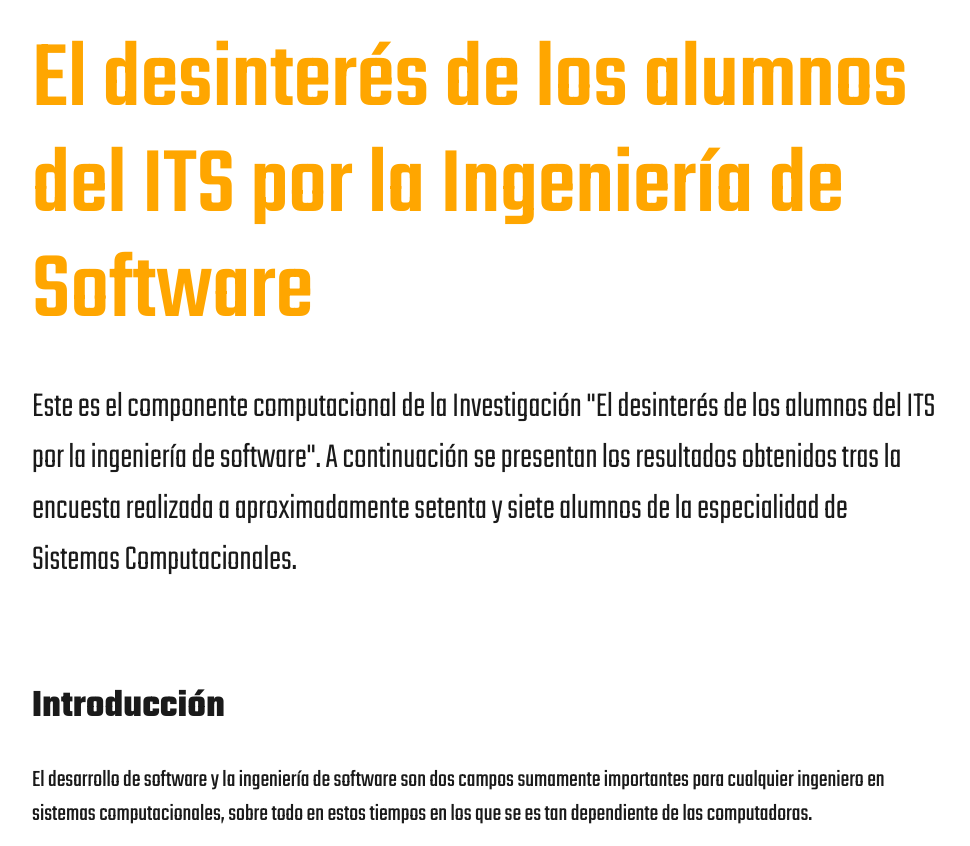
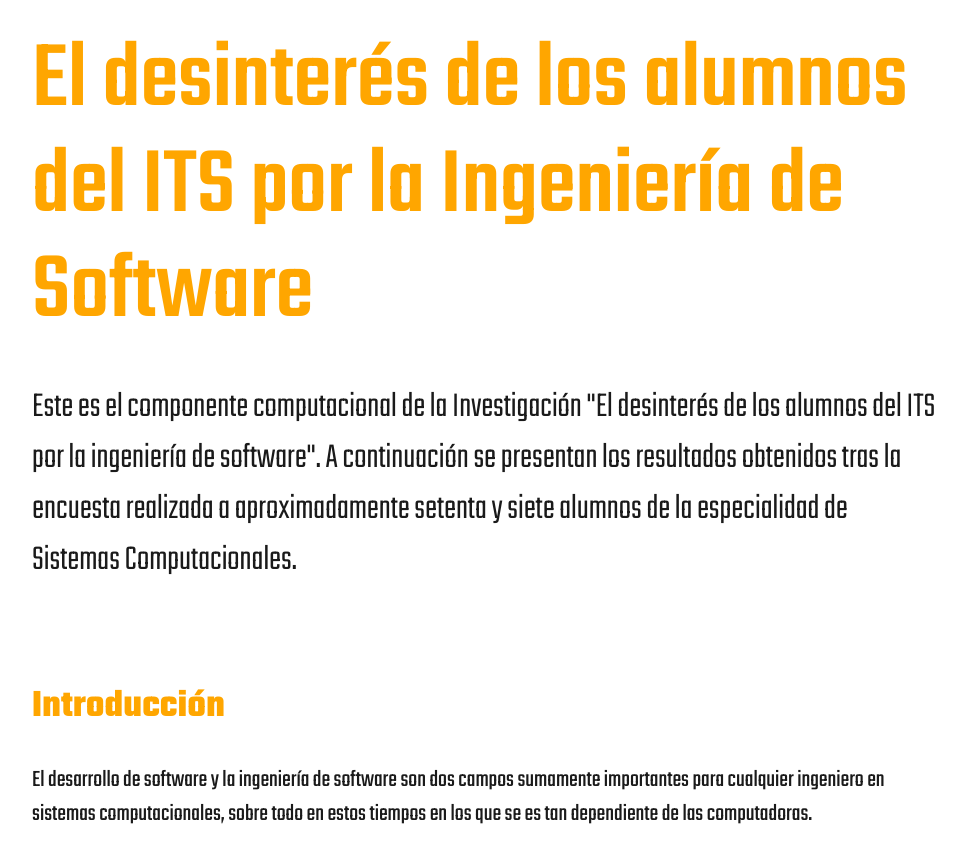
Before and after one commit to alexrv99/its-is-research, a Gatsby site: page / in a window 1280 px wide. Shown: the part 106-952 px from the top of the page, without its empty margins (154-1124 px from the left). Built offline with nearby package versions, Linux system fonts and the light colour scheme; Gatsby itself is replaced by a stand-in of ours.

Commit message:
Improve h2

```diff
--- a/src/components/layout.css
+++ b/src/components/layout.css
@@ -249,7 +249,7 @@ h2 {
   padding-right: 0;
   padding-top: 0;
   margin-bottom: 1.45rem;
-  color: inherit;
+  color: var(--accent-color);
   font-weight: bold;
   text-rendering: optimizeLegibility;
   font-size: 1.62671rem;
```
